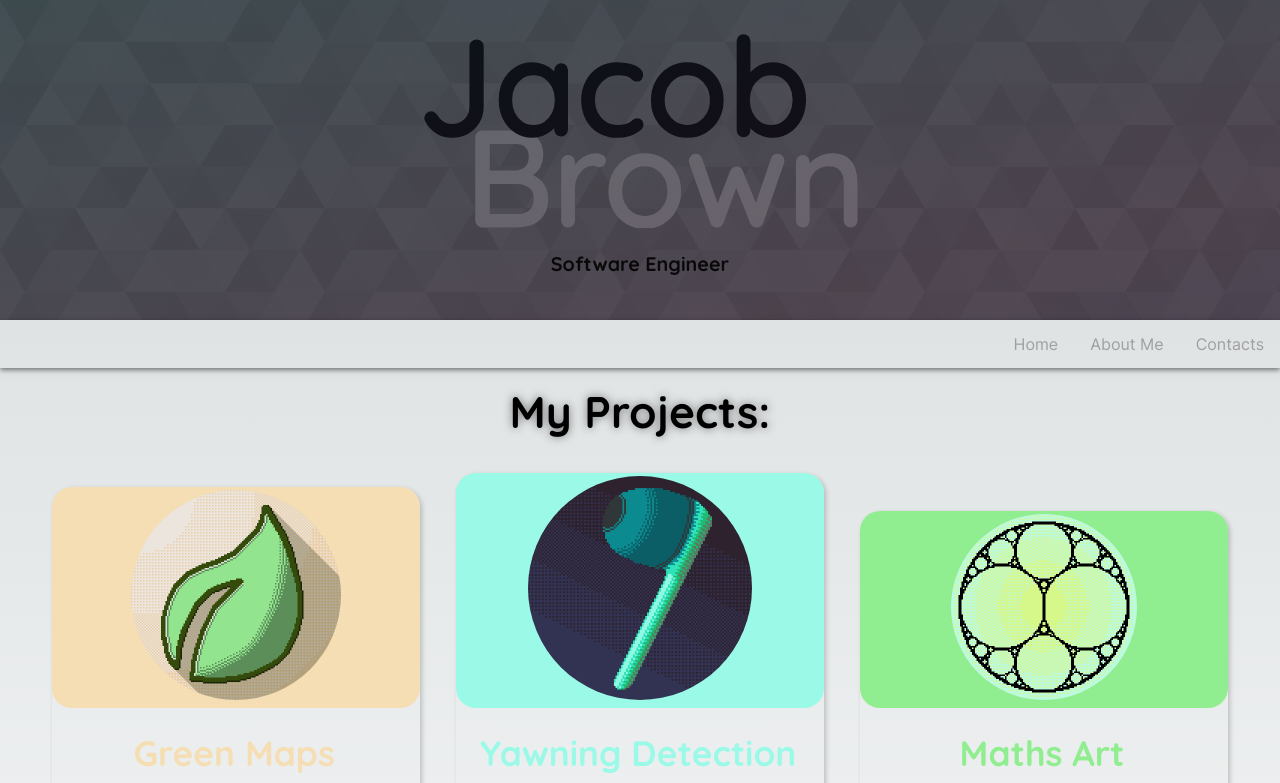
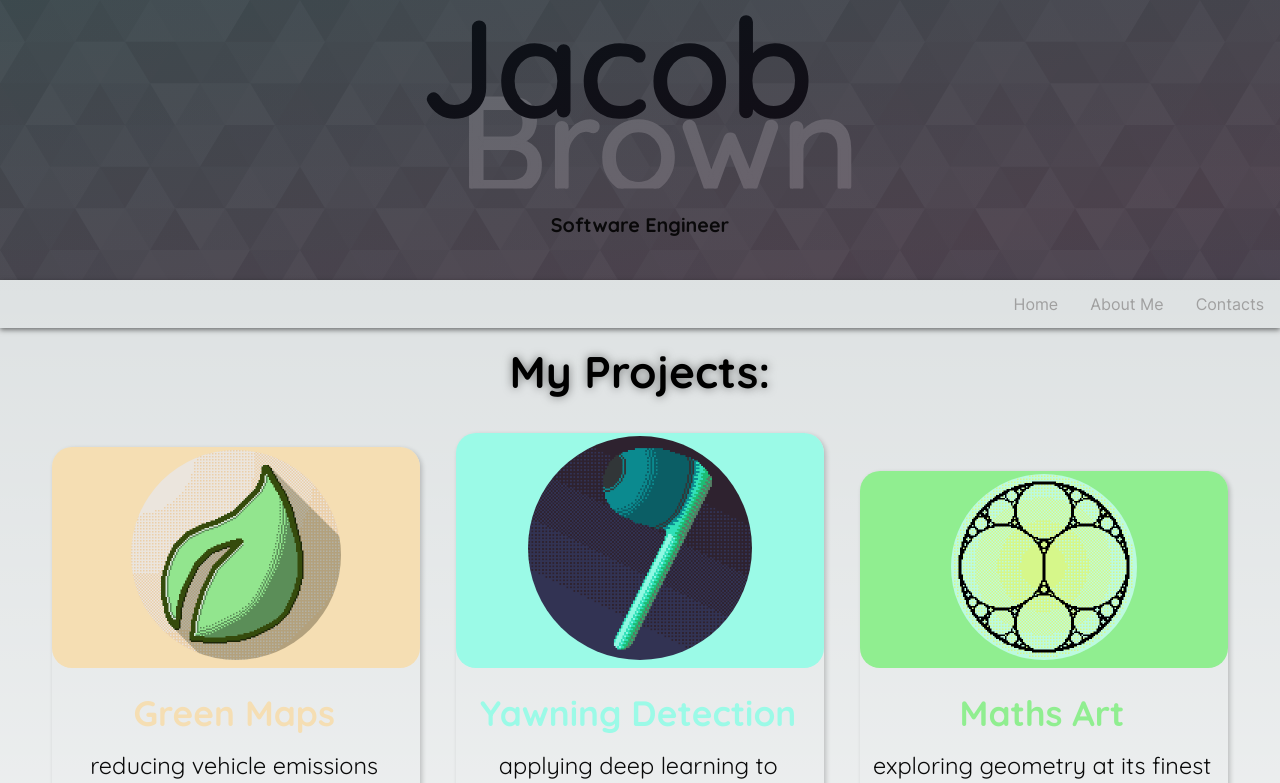
Before and after one commit to jacbn/jacbn.me, a Next.js app: page / in a window 1280 px wide. Shown: the top 783 px of the page. Built offline with nearby package versions, Linux system fonts and the light colour scheme.

Commit message:
chrome fixes

```diff
--- a/src/components/title.tsx
+++ b/src/components/title.tsx
@@ -6,19 +6,22 @@ export default function Title() {
             <div className={styles.titleBackground}></div>
             <svg className={styles.titleSVG}>
                 <symbol id="s-text">
-                    <text x="48%" y="59%" textAnchor='middle'>Jacob</text>
+                    <text x="48.2vw" y="14.5vh" textAnchor='middle'>Jacob</text>
                 </symbol>
                 <symbol id="s-text2">
-                    <text x="52%" y="99%" textAnchor='middle'>Brown</text>
+                    <text x="51.5vw" y="24vh" textAnchor='middle'>Brown</text>
                 </symbol>
                 <mask id="mask">
-                    <rect width="100%" height="100%" fill="white" />
+                    <rect width="100vw" height="100vh" fill="white" />
                     <use xlinkHref="#s-text" className={`${styles.titleText} ${styles.titleMask}`} />
+                </mask>
+                <mask id="mask2">
+                    <rect width="100vw" height="100vh" fill="white" />
                     <use xlinkHref="#s-text2" className={`${styles.titleText} ${styles.titleMask}`} />
                 </mask>
                 <g>
-                    <use xlinkHref="#s-text2" className={`${styles.titleText} ${styles.titleStrokeAnimation} ${styles.titleSecondaryStroke}`} mask='url(#mask)'></use>
-                    <use xlinkHref="#s-text2" className={`${styles.titleText} ${styles.titleFillAnimation} ${styles.titleSecondaryFill}`} mask='url(#mask)'></use>
+                    <use xlinkHref="#s-text2" className={`${styles.titleText} ${styles.titleStrokeAnimation} ${styles.titleSecondaryStroke}`} mask='url(#mask2)'></use>
+                    <use xlinkHref="#s-text2" className={`${styles.titleText} ${styles.titleFillAnimation} ${styles.titleSecondaryFill}`} mask='url(#mask2)'></use>
                     <use xlinkHref="#s-text" className={`${styles.titleText} ${styles.titleStrokeAnimation} ${styles.titlePrimaryStroke}`} mask='url(#mask)'></use>
                     <use xlinkHref="#s-text" className={`${styles.titleText} ${styles.titleFillAnimation} ${styles.titlePrimaryFill}`} mask='url(#mask)'></use>
                 </g>
--- a/src/pages/maths-art/_radials.tsx
+++ b/src/pages/maths-art/_radials.tsx
@@ -84,7 +84,7 @@ export default function Radials() {
             </div>
             <div className={styles.canvasProject__columnFlex}>
               <button type="button" id="changeRollType" className={styles.radialsButton}>Change Style</button>
-              <select name="examples" id="examples" defaultValue={'empty'}>
+              <select name="examples" id="examples" className={styles.radialsButton} defaultValue={'empty'}>
                 <option value="empty" disabled hidden>Examples</option>
                 <option value="3clover">3-Leaf Clover</option>
                 <option value="triangle">Triangle</option>
@@ -95,7 +95,7 @@ export default function Radials() {
               </select>
             </div>
           </div>
-          <ul id="circlesOptions" style={{listStyle: 'none', marginTop: '2%'}}>
+          <ul id="circlesOptions" style={{listStyle: 'none', marginTop: '2%', width: '400px'}}>
             <li className={styles.canvasProject__rowFlex}>
               <div>Sizes</div>
               <div>Speeds</div>
--- a/src/styles/home.module.css
+++ b/src/styles/home.module.css
@@ -17,6 +17,7 @@
   flex: 0 0 31.3%;
   text-decoration: none;
   box-shadow: 2px 2px 5px rgba(0, 0, 0, 0.2);
+  margin-bottom: 3%;
 }
 
 .cardTop {
@@ -51,8 +52,7 @@
   justify-content: center;
   flex: 0 0 20%;
   flex-wrap: wrap;
-  gap: 6% 3%;
-  /* row-gap: 6%; */
+  gap: 0 3%; /* chrome has dodgy support row-gap for flex, using margin-bottom on card instead */
   padding: 2% 4% 15%;
   list-style: none;
 }
@@ -100,8 +100,8 @@
 /* title properties */
 
 .titleContainer {
-  width: 100%;
-  height: calc(10rem + 15vh + 40px); /* 40px bottom margin */
+  width: 100vw;
+  height: calc(30vh + 40px); /* 40px bottom margin */
   display: flex;
   flex-direction: column;
   align-items: center;
@@ -120,8 +120,8 @@
 
 .titleBackground {
   /* same positioning as titleContainer */
-  width: 100%;
-  height: calc(10rem + 15vh + 40px);
+  width: 100vw;
+  height: calc(30vh + 40px);
   position: absolute;
   background-image:
   linear-gradient(
@@ -148,8 +148,8 @@
 }
 
 .titleSVG {
-  width: 100%;
-  height: calc(100% - 2.1rem); /* container height - roller */
+  width: 100vw;
+  height: 30vh;
   display: block;
   margin-bottom: 20px;
 }
```
Also changed, not shown: src/scripts/maths-art/radials.js (+7 -7 lines), src/styles/mathsart.module.css (+8 -20 lines).
